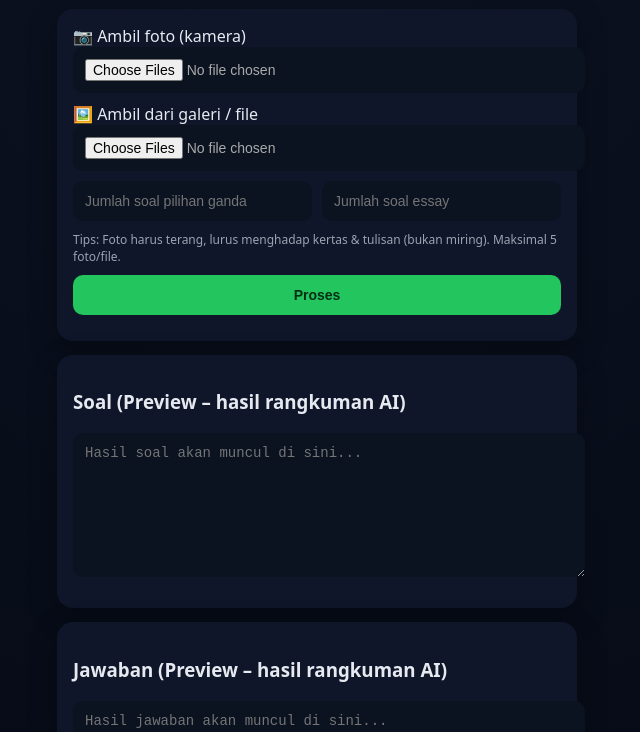
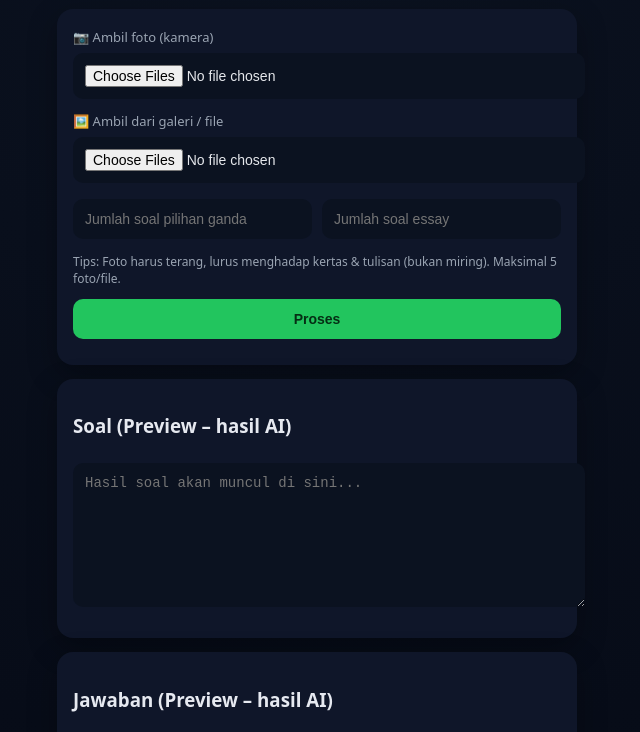
Before and after one commit to HafizyCorporate/Caramudah, a website: page public/index.html in a window 1280 px wide. Shown: the part 68-800 px from the top of the page, without its empty margins (323-963 px from the left). Drawn offline with Linux system fonts and the light colour scheme.

Commit message:
Update index.html

```diff
--- a/public/index.html
+++ b/public/index.html
@@ -19,7 +19,6 @@
     h1 {
       font-size: 22px;
       margin-bottom: 12px;
-      text-align: left;
     }
     .card {
       background: #0f1629;
@@ -28,27 +27,27 @@
       box-shadow: 0 10px 30px rgba(0,0,0,.3);
       margin-bottom: 14px;
     }
+    label {
+      font-size: 13px;
+      color: #9aa4b2;
+    }
     input, button, textarea {
       width: 100%;
       padding: 12px;
       border-radius: 10px;
       border: none;
       outline: none;
+      margin-top: 6px;
       margin-bottom: 10px;
       font-size: 14px;
     }
-    input[type="number"] {
+    input[type="file"], input[type="number"], textarea {
       background: #0b1220;
-      color: #fff;
-    }
-    input[type="file"] {
-      background: #0b1220;
-      color: #aaa;
+      color: #e5e7eb;
     }
     textarea {
       min-height: 120px;
-      background: #0b1220;
-      color: #9aa4b2;
+      resize: vertical;
     }
     .btn {
       background: #22c55e;
@@ -70,12 +69,13 @@
     .tips {
       font-size: 12px;
       color: #9aa4b2;
-      margin-bottom: 10px;
+      margin-top: 4px;
+      margin-bottom: 6px;
     }
     .actions {
       display: flex;
       gap: 10px;
-      margin-top: 10px;
+      margin-top: 6px;
     }
   </style>
 </head>
@@ -91,8 +91,8 @@
       <input id="fileInput" type="file" accept="image/*" multiple />
 
       <div class="row">
-        <input id="pgCount" type="number" placeholder="Jumlah soal pilihan ganda" />
-        <input id="essayCount" type="number" placeholder="Jumlah soal essay" />
+        <input id="pgCount" type="number" min="0" placeholder="Jumlah soal pilihan ganda" />
+        <input id="essayCount" type="number" min="0" placeholder="Jumlah soal essay" />
       </div>
 
       <div class="tips">
@@ -103,13 +103,13 @@
     </div>
 
     <div class="card">
-      <h3>Soal (Preview – hasil rangkuman AI)</h3>
-      <textarea id="soalPreview" placeholder="Hasil soal akan muncul di sini..."></textarea>
+      <h3>Soal (Preview – hasil AI)</h3>
+      <textarea id="soalPreview" placeholder="Hasil soal akan muncul di sini..." readonly></textarea>
     </div>
 
     <div class="card">
-      <h3>Jawaban (Preview – hasil rangkuman AI)</h3>
-      <textarea id="jawabanPreview" placeholder="Hasil jawaban akan muncul di sini..."></textarea>
+      <h3>Jawaban (Preview – hasil AI)</h3>
+      <textarea id="jawabanPreview" placeholder="Hasil jawaban akan muncul di sini..." readonly></textarea>
 
       <div class="actions">
         <button id="downloadBtn" class="btn secondary" disabled>Download Word</button>
@@ -130,10 +130,7 @@
     const essayCount = document.getElementById("essayCount");
 
     processBtn.onclick = async () => {
-      const files = [
-        ...cameraInput.files,
-        ...fileInput.files
-      ].slice(0, 5);
+      const files = [...cameraInput.files, ...fileInput.files].slice(0, 5);
 
       if (!files.length) {
         alert("Ambil foto atau pilih file dulu!");
@@ -152,6 +149,11 @@
         const res = await fetch("/upload", { method: "POST", body: form });
         const data = await res.json();
 
+        if (!res.ok) {
+          alert(data.error || "Gagal memproses di server");
+          return;
+        }
+
         soalPreview.value = data.soal || "";
         jawabanPreview.value = data.jawaban || "";
 
@@ -166,17 +168,17 @@
           const w = window.open("", "_blank");
           w.document.write(`
             <h1>SOAL</h1>
-            <pre>${soalPreview.value}</pre>
+            <pre>${soalPreview.value.replace(/</g,"&lt;")}</pre>
             <div style="page-break-before:always"></div>
             <h1>JAWABAN</h1>
-            <pre>${jawabanPreview.value}</pre>
+            <pre>${jawabanPreview.value.replace(/</g,"&lt;")}</pre>
           `);
           w.document.close();
           w.print();
         };
 
       } catch (e) {
-        alert("Gagal proses");
+        alert("Koneksi ke server gagal.");
       } finally {
         processBtn.textContent = "Proses";
         processBtn.disabled = false;
```
